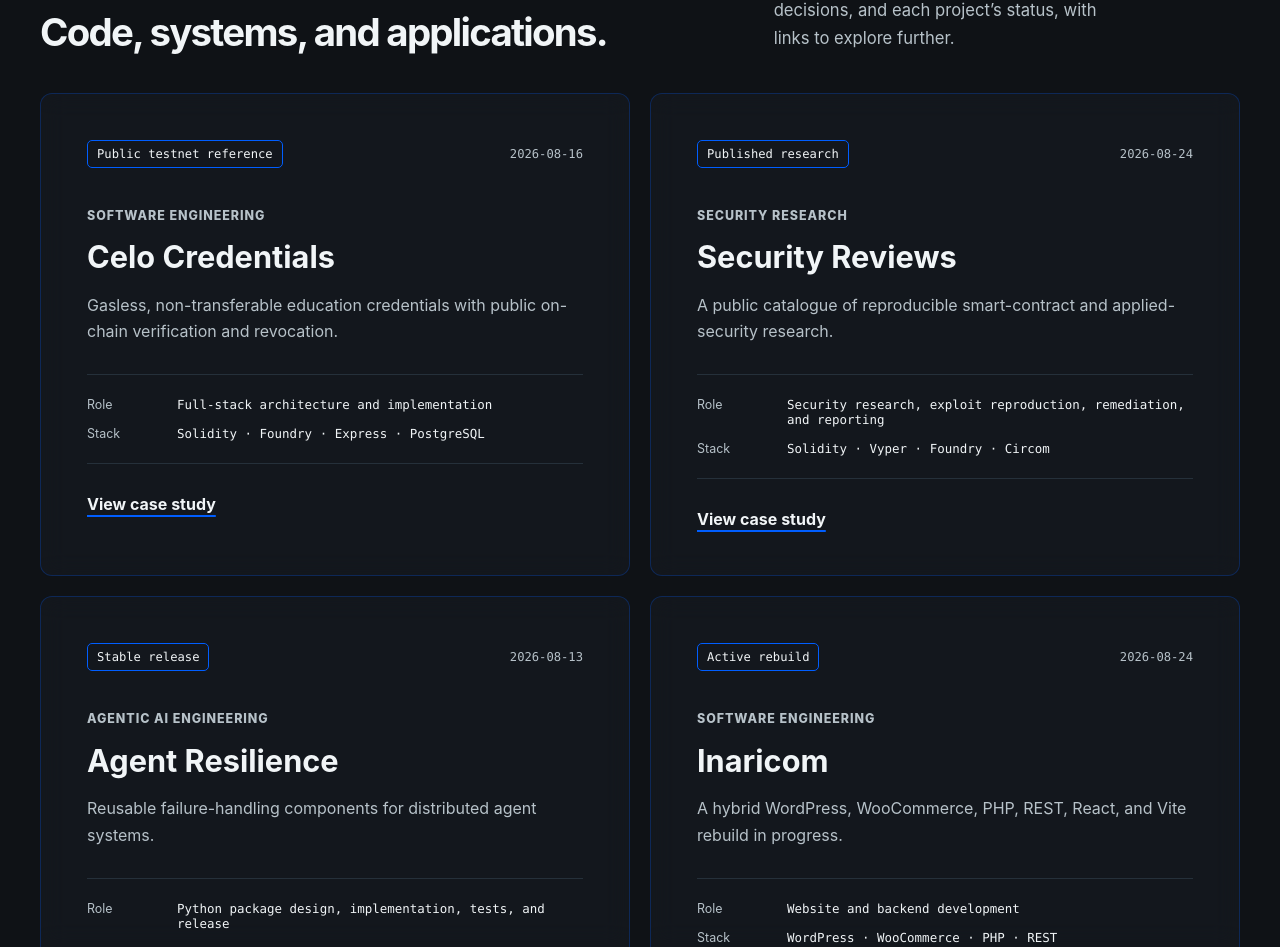
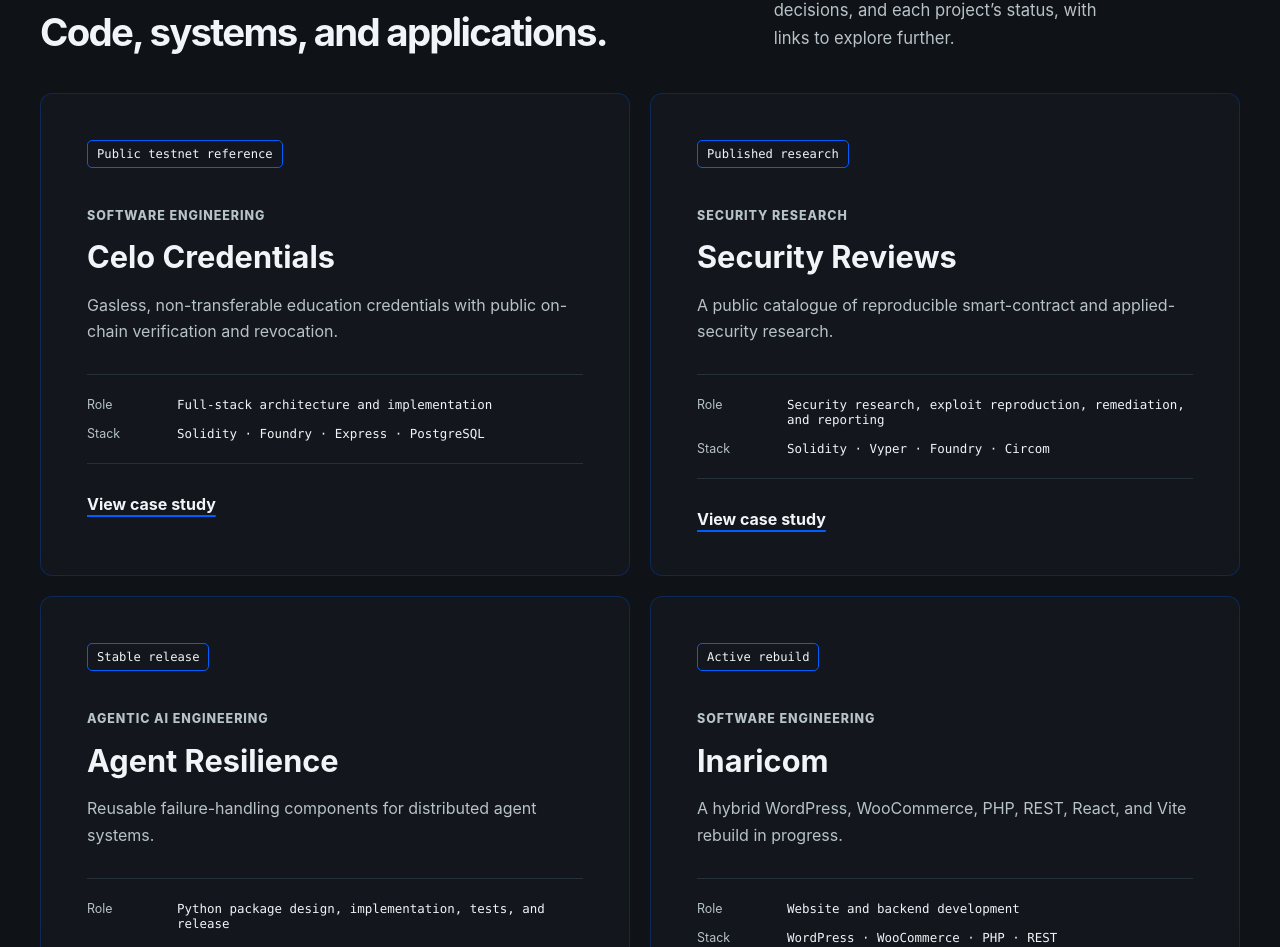
Before and after one commit to Musyg/musyg.github.io, a React (Vite) app: page / in a window 1280 px wide. Shown: the part 1640-2587 px from the top of the page. Built offline with nearby package versions, Linux system fonts and the light colour scheme.

Commit message:
fix: distinguish project start dates from evidence checks

```diff
--- a/src/App.tsx
+++ b/src/App.tsx
@@ -255,7 +255,6 @@
     <article className="project-card">
       <div className="project-card-topline">
         <StatusPill project={project} locale={locale} />
-        <time dateTime={project.date}>{project.date}</time>
       </div>
       <p className="project-practice">
         {localized(practiceLabels[project.practice], locale)}
@@ -658,12 +657,12 @@
               <dt>{content.role}</dt>
               <dd>{localized(project.role, locale)}</dd>
             </div>
-            <div>
-              <dt>{content.updated}</dt>
-              <dd>
-                <time dateTime={project.date}>{project.date}</time>
-              </dd>
-            </div>
+            {project.projectStart && (
+              <div>
+                <dt>{content.projectStart}</dt>
+                <dd>{localized(project.projectStart, locale)}</dd>
+              </div>
+            )}
           </dl>
         </div>
       </section>
--- a/src/content/site.ts
+++ b/src/content/site.ts
@@ -43,7 +43,8 @@
   status: ProjectStatus;
   practice: Practice;
   filters: ProjectFilter[];
-  date: string;
+  evidenceCheckedAt: string;
+  projectStart?: Bilingual;
   stack: string[];
   sections: Record<SectionKey, { en: string[]; fr: string[] }>;
   links: PublicLink[];
@@ -122,7 +123,8 @@
     status: "public-testnet",
     practice: "software",
     filters: ["software", "blockchain"],
-    date: "2026-08-16",
+    evidenceCheckedAt: "2026-08-16",
+    projectStart: { en: "June 2026", fr: "Juin 2026" },
     stack: [
       "Solidity",
       "Foundry",
@@ -241,7 +243,7 @@
     status: "published-research",
     practice: "security",
     filters: ["security", "blockchain"],
-    date: "2026-08-24",
+    evidenceCheckedAt: "2026-08-24",
     stack: [
       "Solidity",
       "Vyper",
@@ -362,7 +364,7 @@
     status: "stable-release",
     practice: "ai",
     filters: ["ai", "software"],
-    date: "2026-08-13",
+    evidenceCheckedAt: "2026-08-13",
     stack: ["Python", "Redis", "MQTT", "pytest", "GitHub Actions"],
     sections: {
       summary: {
@@ -472,7 +474,8 @@
     status: "active-rebuild",
     practice: "software",
     filters: ["software", "web"],
-    date: "2026-08-24",
+    evidenceCheckedAt: "2026-08-24",
+    projectStart: { en: "2023", fr: "2023" },
     stack: [
       "WordPress",
       "WooCommerce",
@@ -592,7 +595,8 @@
     status: "stable-release",
     practice: "software",
     filters: ["software", "web"],
-    date: "2026-08-14",
+    evidenceCheckedAt: "2026-08-14",
+    projectStart: { en: "2024", fr: "2024" },
     stack: [
       "Shopify",
       "Liquid theme configuration",
@@ -709,7 +713,8 @@
     status: "stable-release",
     practice: "software",
     filters: ["software", "web"],
-    date: "2026-08-14",
+    evidenceCheckedAt: "2026-08-14",
+    projectStart: { en: "Late 2022", fr: "Fin 2022" },
     stack: [
       "Shopify",
       "Liquid theme configuration",
@@ -969,8 +974,8 @@
       },
       {
         label: {
-          en: "Talos: public architecture and evaluation material; implementation remains private",
-          fr: "Talos : architecture et éléments d’évaluation publics ; l’implémentation reste privée",
+          en: "Talos (Hermes), since December 2024: public architecture and evaluation material; implementation remains private",
+          fr: "Talos (Hermes), depuis décembre 2024 : architecture et éléments d’évaluation publics ; l’implémentation reste privée",
         },
         url: "https://github.com/Musyg/talos",
       },
@@ -1040,7 +1045,7 @@
     status: "Status",
     role: "Role",
     stack: "Stack",
-    updated: "Evidence date",
+    projectStart: "Project started",
     selected: "Selected",
     filters: "Filter work",
     noProjects: "No project matches this filter.",
@@ -1072,7 +1077,7 @@
     status: "État",
     role: "Rôle",
     stack: "Technologies",
-    updated: "Date des preuves",
+    projectStart: "Début du projet",
     selected: "Sélectionné",
     filters: "Filtrer les réalisations",
     noProjects: "Aucun projet ne correspond à ce filtre.",
```
Also changed, not shown: 1 other file (tests, documents, lock files or other folders).
